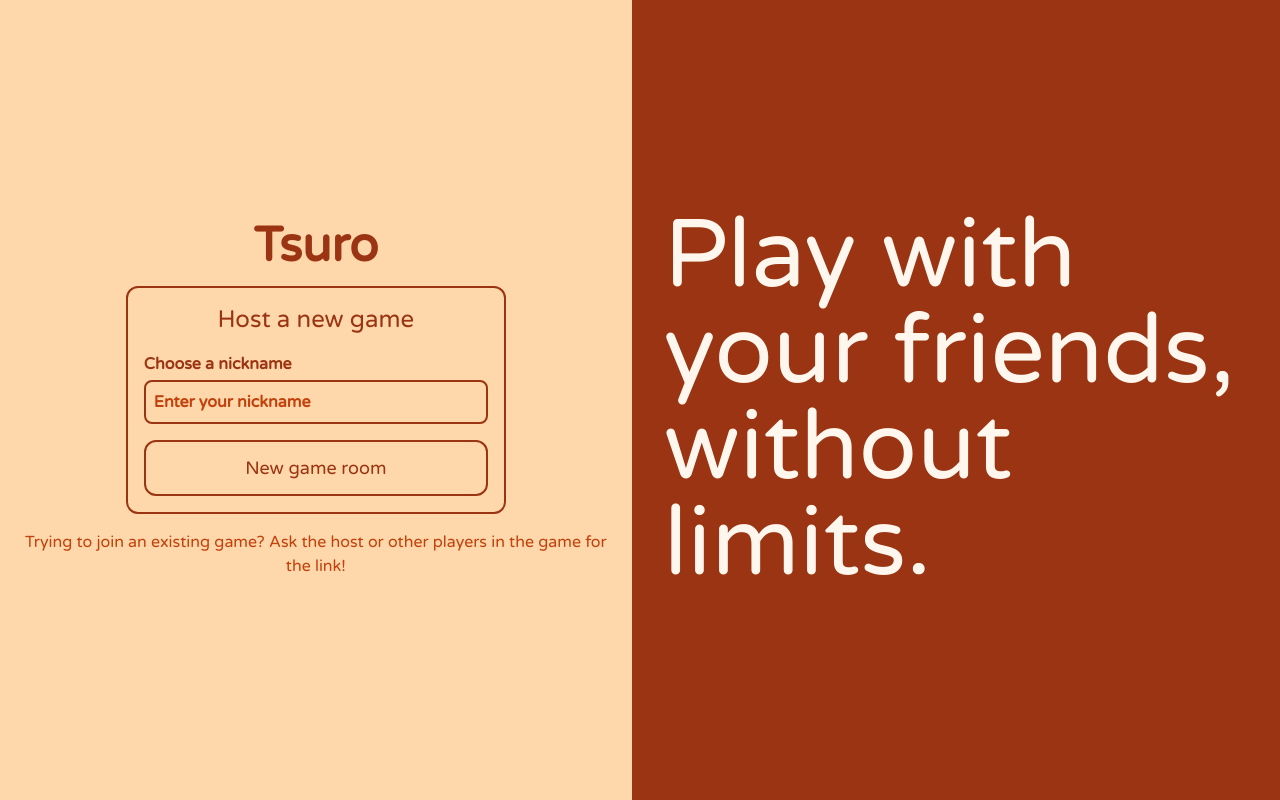
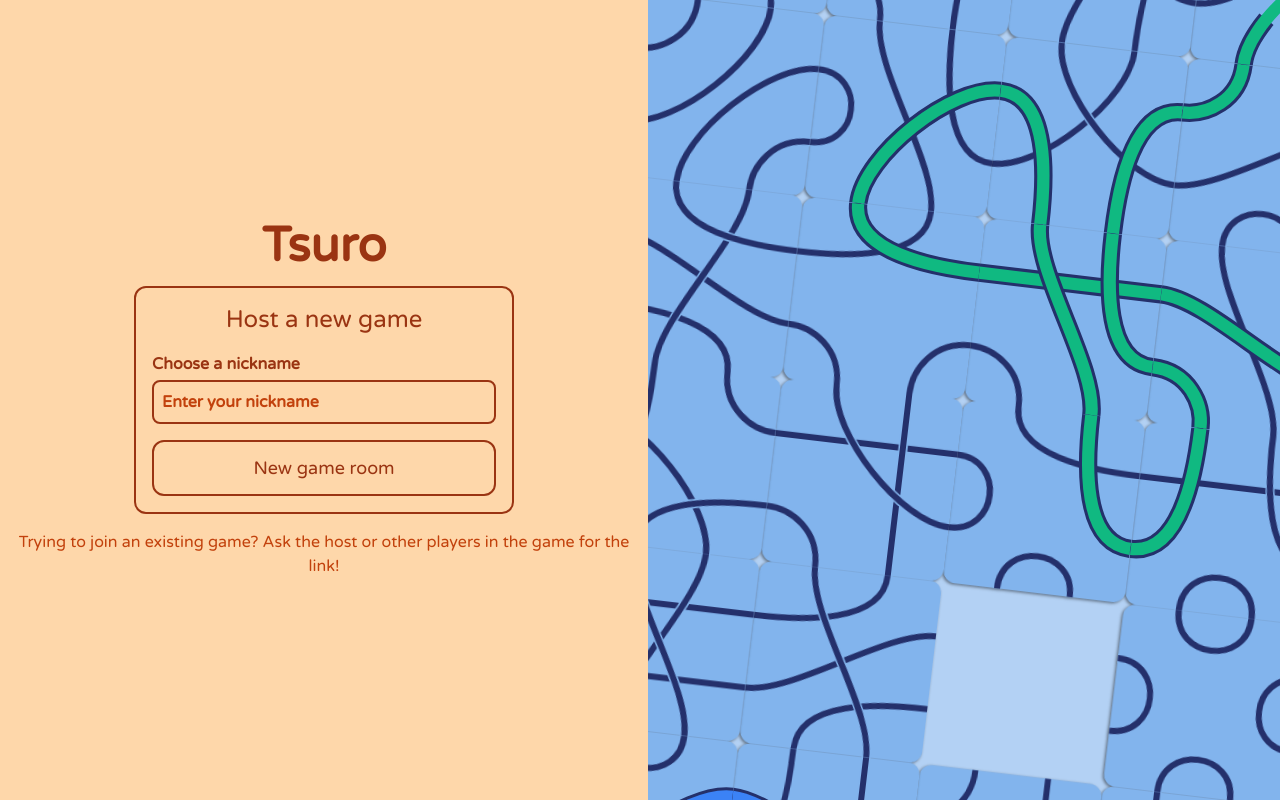
Before and after one commit to ldanet/online-tsuro, a Next.js app: page / in a window 1280 px wide. Built offline with nearby package versions, Linux system fonts and the light colour scheme.

Commit message:
Add random board graphic on index page

```diff
--- a/src/components/Edge/Edge.tsx
+++ b/src/components/Edge/Edge.tsx
@@ -28,7 +28,7 @@ const clickablePaths = {
   "7": "M-2.5 32.5L-2.5 15L5 15L5 32.5 z",
 };
 
-const typeToNotches = {
+export const typeToNotches = {
   top: ["0", "1"],
   left: ["2", "3"],
   bottom: ["4", "5"],
--- /dev/null
+++ b/src/components/TileShowcase/TileShowcase.tsx
@@ -0,0 +1,158 @@
+import { transform } from "framer-motion";
+import { Fragment, useEffect, useMemo, useState } from "react";
+import { TileID, tiles } from "../../constants/tiles";
+import { colors } from "../../engine/constants";
+import { movePlayers } from "../../engine/handlers";
+import {
+  Coordinate,
+  Players as PlayersType,
+  SharedGameState,
+} from "../../engine/types";
+import { shuffle } from "../../engine/utils";
+import { useIsMounted } from "../../utils/hooks";
+import { getTranslate } from "../../utils/math";
+import Edge, { typeToNotches } from "../Edge/Edge";
+import Players from "../Players/Players";
+import Tile from "../Tile/Tile";
+
+const topBottomNotchCoordinates = Array(6)
+  .fill(true)
+  .reduce<Coordinate[]>(
+    (list, _, col) => [
+      ...list,
+      { row: -1, col, notch: typeToNotches["top"][0] },
+      { row: -1, col, notch: typeToNotches["top"][1] },
+      { row: 6, col, notch: typeToNotches["bottom"][0] },
+      { row: 6, col, notch: typeToNotches["bottom"][1] },
+    ],
+    []
+  );
+const leftRightNotchCoordinates = Array(6)
+  .fill(true)
+  .reduce<Coordinate[]>(
+    (list, _, row) => [
+      ...list,
+      { col: -1, row, notch: typeToNotches["left"][0] },
+      { col: -1, row, notch: typeToNotches["left"][1] },
+      { col: 6, row, notch: typeToNotches["right"][0] },
+      { col: 6, row, notch: typeToNotches["right"][1] },
+    ],
+    []
+  );
+
+const edgeNotchCoordinates = [
+  ...topBottomNotchCoordinates,
+  ...leftRightNotchCoordinates,
+];
+
+const TileShowcase = () => {
+  const board = useMemo(() => {
+    const shuffledTiles = shuffle([
+      ...Object.keys(tiles),
+      null,
+    ] as (TileID | null)[]);
+
+    return Array(6)
+      .fill(true)
+      .map((_, i) =>
+        Array(6)
+          .fill(true)
+          .map((_, j) => {
+            const tileID = shuffledTiles[i + 6 * j];
+            if (tileID === null) return null;
+            const tile = tiles[tileID];
+            return {
+              id: tileID,
+              combination:
+                tile.combinations[
+                  Math.floor((Math.random() * 4) % tile.combinations.length)
+                ],
+            };
+          })
+      );
+  }, []);
+
+  const angle = useMemo(() => Math.random(), []);
+
+  const playerColors = shuffle(colors);
+  const startingNotches = shuffle(edgeNotchCoordinates);
+
+  const [gameState, setGameState] = useState<SharedGameState>({
+    players: playerColors.reduce(
+      (players, color, i) => ({
+        ...players,
+        [color]: {
+          color,
+          name: color,
+          status: "playing",
+          hand: [],
+          startingNotch: startingNotches[i],
+        },
+      }),
+      {} as PlayersType
+    ),
+    board,
+    playerTurnsOrder: playerColors,
+    deck: [],
+    gamePhase: "main",
+    availableColors: [],
+    coloredPaths: [],
+    winners: [],
+  });
+
+  useEffect(() => {
+    setGameState((state) => ({ ...state, ...movePlayers(state) }));
+  }, []);
+
+  return (
+    <svg
+      viewBox="0 0 190 190"
+      className="m-4 h-[--board-size] w-[--board-size] bg-board"
+      xmlns="http://www.w3.org/2000/svg"
+      version="1.1"
+      style={{ transform: `scale(2.5) rotate(${angle}turn)` }}
+    >
+      <defs>
+        <filter id="tile-shadow" colorInterpolationFilters="sRGB">
+          <feDropShadow
+            dx="0.2"
+            dy="0.2"
+            stdDeviation=".3"
+            floodOpacity="0.5"
+          />
+        </filter>
+      </defs>
+      {new Array(6).fill(true).map((_, i) => (
+        <Edge key={i} type="top" row={-1} col={i} index={23 - i} />
+      ))}
+      {new Array(6).fill(true).map((_, i) => (
+        <Edge key={i} type="bottom" row={6} col={i} index={6 + i} />
+      ))}
+      {board.map((row, ri) => (
+        <Fragment key={ri}>
+          <Edge type="left" row={ri} col={-1} index={ri} />
+          <Edge type="right" row={ri} col={6} index={17 - ri} />
+          <g filter="url(#tile-shadow)">
+            {row.map((col, ci) => {
+              return (
+                col && (
+                  <Tile
+                    key={`${ri}-${ci}`}
+                    combination={col.combination}
+                    transform={getTranslate(ri, ci)}
+                  />
+                )
+              );
+            })}
+          </g>
+        </Fragment>
+      ))}
+      <Players
+        players={gameState.players}
+        coloredPaths={gameState.coloredPaths}
+      />
+    </svg>
+  );
+};
+
+export default TileShowcase;
--- a/src/engine/handlers.ts
+++ b/src/engine/handlers.ts
@@ -9,6 +9,7 @@ import {
   Players,
   Coordinate,
   PlayerColor,
+  SharedGameState,
 } from "./types";
 import {
   dealTiles,
@@ -60,7 +61,7 @@ export const addPlayer: EngineHandler<[string, DataConnection]> = (
   };
 };
 
-export const startGame: EngineHandler = (state) => {
+export const startGame = (state: SharedGameState) => {
   const { players, winners } = state;
   const deck = shuffle(Object.keys(tiles) as TileID[]);
   const newPlayers = { ...players };
@@ -118,7 +119,7 @@ export const startGame: EngineHandler = (state) => {
   };
 };
 
-export const resetGame: EngineHandler = (state) => {
+export const resetGame = (state: SharedGameState) => {
   // If no player is waiting to pick a colour we can start straight away
   if (Object.values(state.players).every((p) => p.status !== "watching")) {
     return startGame(state);
@@ -178,7 +179,7 @@ export const placePlayer: EngineHandler<[string, Coordinate]> = (
   };
 };
 
-export const movePlayers: EngineHandler = (state) => {
+export const movePlayers = (state: SharedGameState) => {
   const { board, players, playerTurnsOrder, deck, gamePhase, coloredPaths } =
     state;
   let newPlayers = { ...players };
--- a/src/engine/utils.ts
+++ b/src/engine/utils.ts
@@ -13,7 +13,6 @@ import {
   ColoredPair,
   coloredPairs,
   Combination,
-  Pair,
   pairs,
   TileID,
   tileIds,
@@ -53,7 +52,7 @@ export const getNextNotch = (notch: Notch, combination: Combination): Notch => {
   return pair?.replace(notch, "") as Notch;
 };
 
-export const shuffle = <T extends any>(a: T[]): T[] => {
+export const shuffle = <T extends any>(a: readonly T[]): T[] => {
   const array = [...a];
   let curr = array.length;
 
--- a/src/pages/index.tsx
+++ b/src/pages/index.tsx
@@ -6,6 +6,14 @@ import { useRouter } from "next/router";
 import { getCreateGame } from "../engine/selectors";
 import NameInput, { useNameInput } from "../components/NameInput/NameInput";
 import Button from "../components/Button";
+import dynamic from "next/dynamic";
+
+const TileShowcase = dynamic(
+  () => import("../components/TileShowcase/TileShowcase"),
+  {
+    ssr: false,
+  }
+);
 
 const Home: NextPage = () => {
   const router = useRouter();
@@ -54,9 +62,9 @@ const Home: NextPage = () => {
       </main>
       <div
         role="presentation"
-        className="hidden w-full place-items-center bg-orange-800 px-8 text-8xl text-orange-50 lg:grid"
+        className="hidden w-full place-items-center overflow-clip bg-orange-800 lg:grid"
       >
-        Play with your friends, without limits.
+        <TileShowcase />
       </div>
     </div>
   );
```
